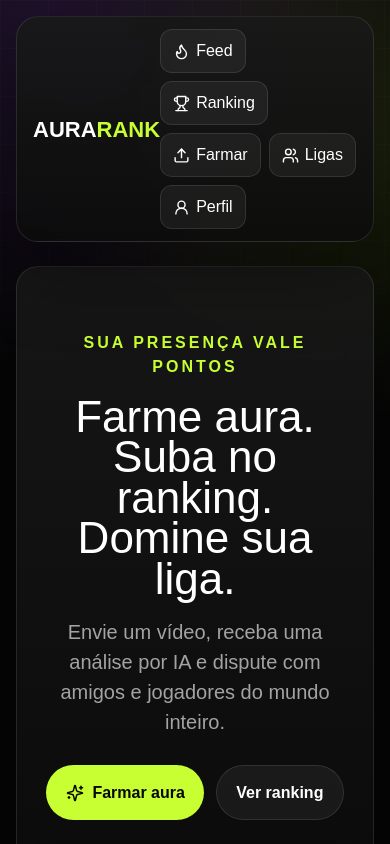
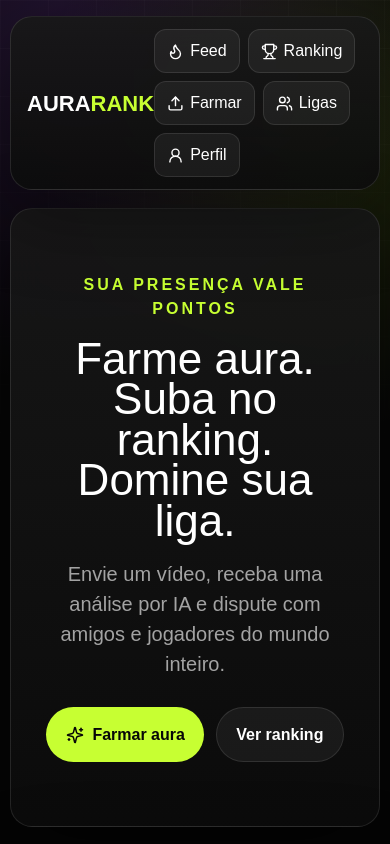
Before and after one commit to dolzaan/aura-rank, a Next.js app: page / in a window 390 px wide. Shown: the top 844 px of the page. Built offline with nearby package versions, Linux system fonts and the light colour scheme.

Commit message:
Refine responsive app shell

```diff
--- a/src/app/layout.tsx
+++ b/src/app/layout.tsx
@@ -1,5 +1,9 @@
 import type { Metadata } from "next";
 import "./globals.css";
 import { Nav } from "@/components/nav";
-export const metadata:Metadata={title:'AuraRank',description:'Transforme presença em pontos de aura.'};
-export default function RootLayout({children}:{children:React.ReactNode}){return <html lang="pt-BR"><body><main style={{maxWidth:1100,margin:'0 auto',padding:'16px'}}><Nav/>{children}</main></body></html>}
+
+export const metadata:Metadata={title:"AuraRank",description:"Transforme presença em pontos de aura."};
+
+export default function RootLayout({children}:{children:React.ReactNode}){
+  return <html lang="pt-BR"><body><main className="app-shell"><Nav/>{children}</main></body></html>;
+}
```
